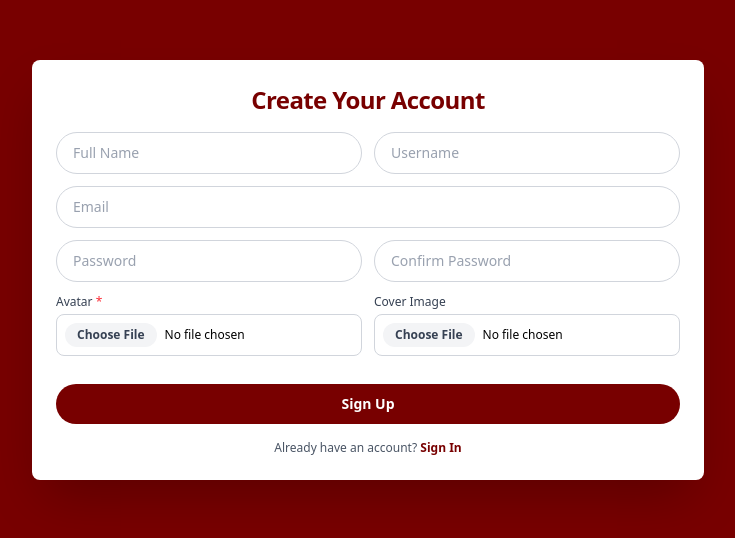
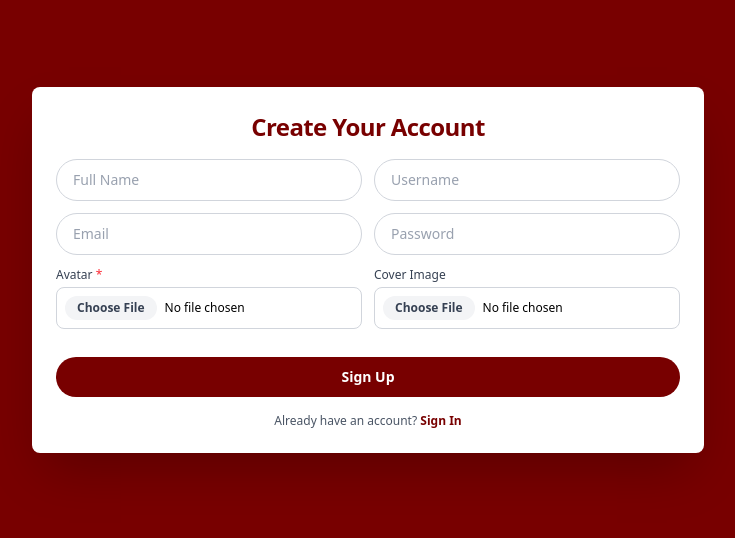
Before and after one commit to SuSanee/PlayTube-Backend, a React (Vite) app in the folder frontend/: page /signup in a window 1280 px wide. Shown: the part 130-668 px from the top of the page, without its empty margins (272-1007 px from the left). Built offline with nearby package versions, Linux system fonts and the light colour scheme; no server answers.

Commit message:
fix: simplify error handling and improve email/password input structure in Signup component

```diff
--- a/frontend/src/signup/Signup.jsx
+++ b/frontend/src/signup/Signup.jsx
@@ -57,7 +57,7 @@ const Signup = () => {
           Create Your Account
         </h2>
 
-        {(error) && (
+        {error && (
           <div className="bg-red-500 text-white p-2 rounded mb-3 text-sm">
             {error}
           </div>
@@ -86,7 +86,8 @@ const Signup = () => {
             />
           </div>
 
-          {/* Email */}
+          {/* Email & Password Row */}
+          <div className="grid grid-cols-2 gap-3">
             <input
               id="email"
               type="email"
@@ -96,24 +97,12 @@ const Signup = () => {
               required
               className="w-full px-4 py-2.5 rounded-full bg-white text-black border border-gray-300 focus:border-gray-400 focus:outline-none placeholder:text-gray-400 text-sm"
             />
-
-          {/* Password Row */}
-          <div className="grid grid-cols-2 gap-3">
             <input
               id="password"
               type="password"
               placeholder="Password"
               value={password}
               onChange={(e) => setPassword(e.target.value)}
-              required
-              className="w-full px-4 py-2.5 rounded-full bg-white text-black border border-gray-300 focus:border-gray-400 focus:outline-none placeholder:text-gray-400 text-sm"
-            />
-            <input
-              id="confirmPassword"
-              type="password"
-              placeholder="Confirm Password"
-              value={confirmPassword}
-              onChange={(e) => setConfirmPassword(e.target.value)}
               required
               className="w-full px-4 py-2.5 rounded-full bg-white text-black border border-gray-300 focus:border-gray-400 focus:outline-none placeholder:text-gray-400 text-sm"
             />
```
Lines whose indentation alone changed are shown as unchanged.
